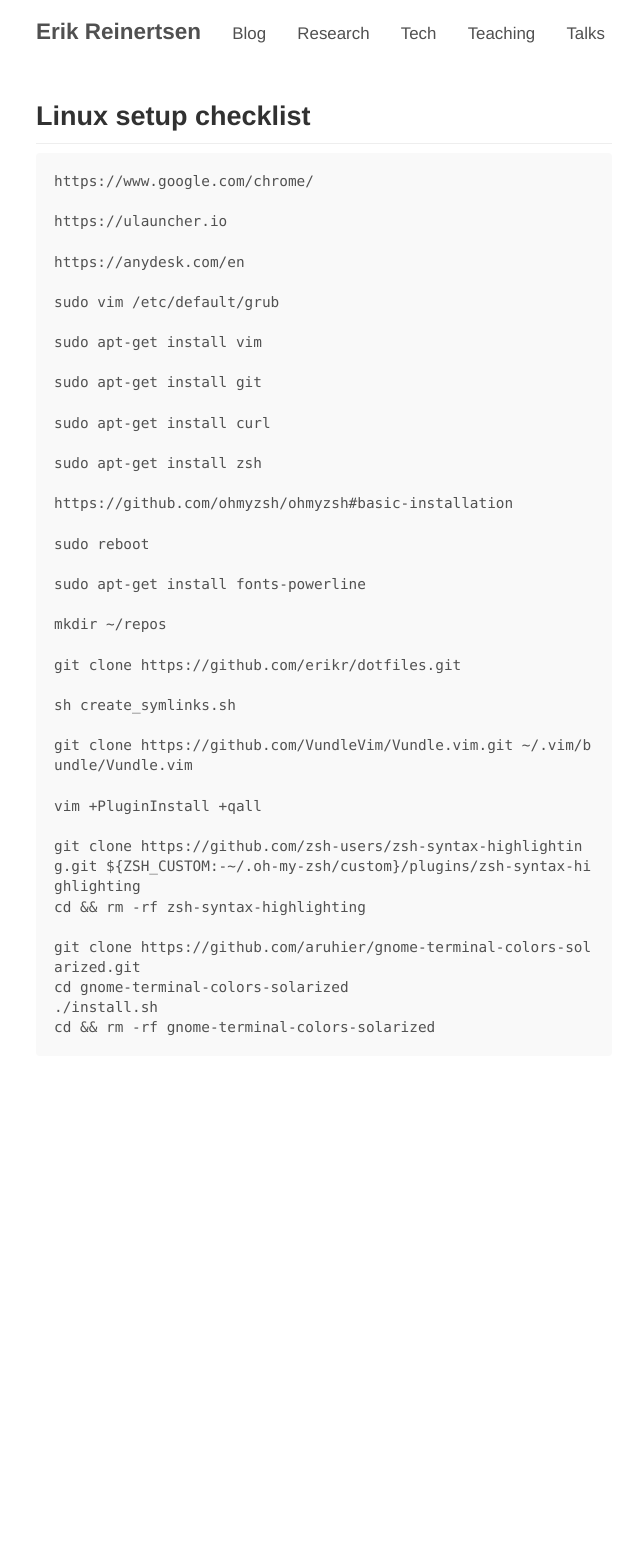
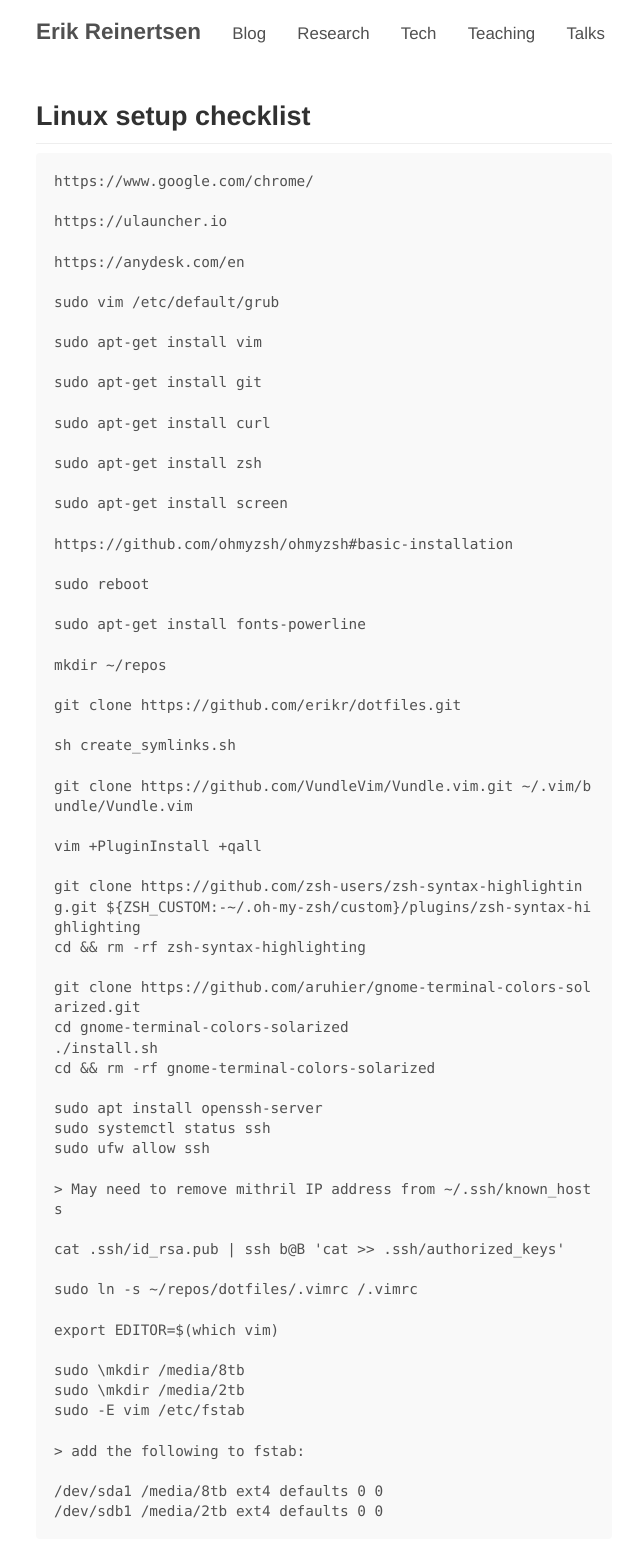
Before and after one commit to erikr/erikr.github.io, a Jekyll site: the page built from _posts/2019-11-22-linux-setup.md, in a window 1280 px wide. Shown: the whole page, without its empty margins (316-956 px from the left). Built offline with Jekyll 4.4.1, drawn with Linux system fonts in a browser that asks for light colours; nearby versions of some CDN libraries; comment, search, counter and statistics services are not loaded; before the commit the page ends 1074 px from its top, so only the background shows below that.

Commit message:
adds content to linux setup post

````diff
--- a/_posts/2019-11-22-linux-setup.md
+++ b/_posts/2019-11-22-linux-setup.md
@@ -19,6 +19,8 @@ sudo apt-get install git
 sudo apt-get install curl
 
 sudo apt-get install zsh
+
+sudo apt-get install screen
 
 https://github.com/ohmyzsh/ohmyzsh#basic-installation
 
@@ -43,4 +45,25 @@ git clone https://github.com/aruhier/gnome-terminal-colors-solarized.git
 cd gnome-terminal-colors-solarized
 ./install.sh
 cd && rm -rf gnome-terminal-colors-solarized
+
+sudo apt install openssh-server
+sudo systemctl status ssh
+sudo ufw allow ssh
+
+> May need to remove mithril IP address from ~/.ssh/known_hosts
+
+cat .ssh/id_rsa.pub | ssh b@B 'cat >> .ssh/authorized_keys'
+
+sudo ln -s ~/repos/dotfiles/.vimrc /.vimrc
+
+export EDITOR=$(which vim)
+
+sudo \mkdir /media/8tb
+sudo \mkdir /media/2tb
+sudo -E vim /etc/fstab
+
+> add the following to fstab:
+
+/dev/sda1 /media/8tb ext4 defaults 0 0
+/dev/sdb1 /media/2tb ext4 defaults 0 0
 ```
````
